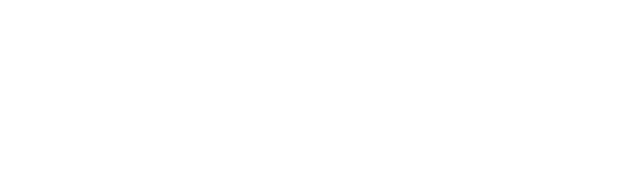
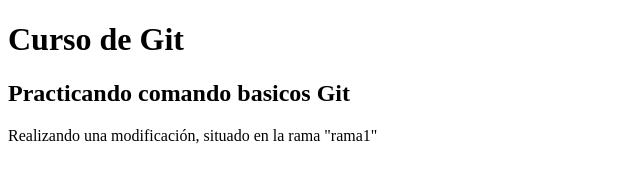
Before and after one commit to avsebastian/CursoGit, a plain HTML site: page index.html in a window 1280 px wide. Shown: the whole page, without its empty margins (0-640 px from the left). Drawn offline with Linux system fonts and the light colour scheme.

Commit message:
agregamos texto en index.html

```diff
--- a/index.html
+++ b/index.html
@@ -1,12 +1,18 @@
 <!DOCTYPE html>
-<html lang="en">
+<html lang="es">
 <head>
     <meta charset="UTF-8">
-    <meta name="viewport" content="width=device-width, initial-scale=1.0">
-    <meta http-equiv="X-UA-Compatible" content="ie=edge">
-    <title>Document</title>
+    <title>Curso Git</title>
 </head>
 <body>
-
+    <header>
+        <h1>Curso de Git</h1>
+    </header>
+    <div class="container">
+        <h2>Practicando comando basicos Git</h2>
+    </div>
+    <footer>
+        <p>Realizando una modificación, situado en la rama "rama1" </p>
+    </footer>
 </body>
 </html>
```
